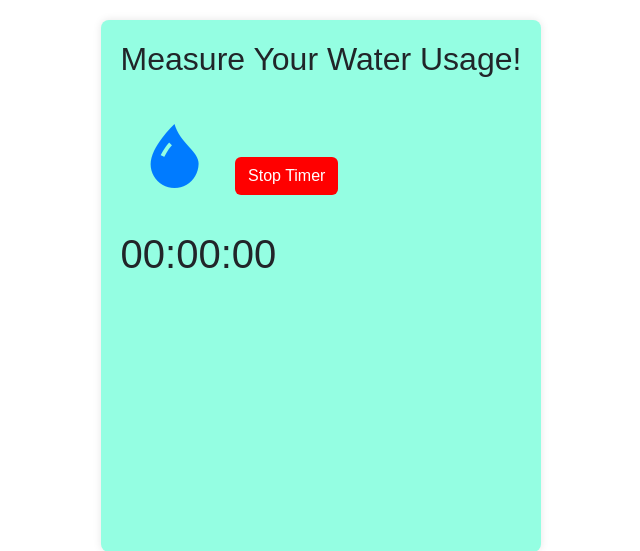
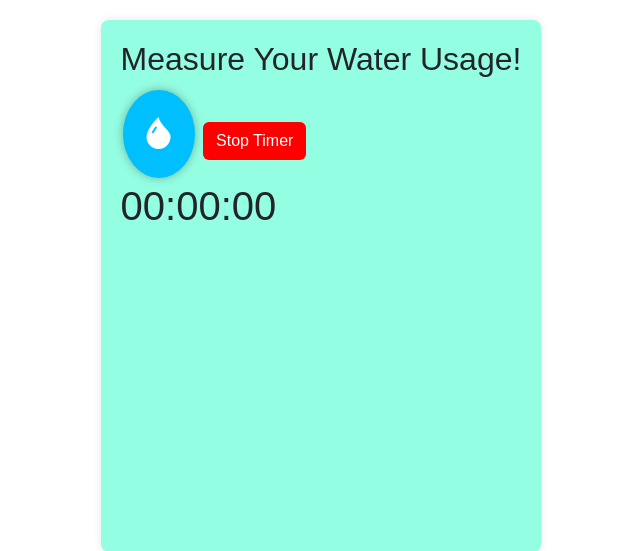
Before and after one commit to aryan-sathish/build-a-thon-2025, a Flask app: page / in a window 1280 px wide. Shown: the part 51-602 px from the top of the page, without its empty margins (319-959 px from the left). Run offline with Flask 3, Linux system fonts and the light colour scheme.

Commit message:
Added a few new features (recording results, messages based off amount of water, etc.)
Peter was here ✨

```diff
--- a/static/style.css
+++ b/static/style.css
@@ -76,17 +76,20 @@ button {
   font-family: "Poppins", sans-serif;
 }
 .water-btn {
-      background: none;          /* no default button color */
-      border: none;              /* remove border */
-      cursor: pointer;
-      font-size: 4rem;           /* size of the icon */
-      color: #007BFF;            /* solid blue fill */
-      transition: transform 0.2s ease, color 0.2s ease;
+     background: #00bfff;
+   border: none;
+   border-radius: 50%;
+   padding: 20px;
+   font-size: 2em;
+   color: white;
+   cursor: pointer;
+   box-shadow: 0 0 10px rgba(0,0,0,0.3);
+   transition: transform 0.2s, background 0.3s;
     }
 
     .water-btn:hover {
-      transform: scale(1.2);
-      color: #0056b3;           /* darker blue on hover */
+        transform: scale(1.1);
+        background: #0099cc;         /* darker blue on hover */
     }
 
     .water-btn:active {
--- a/templates/index.html
+++ b/templates/index.html
@@ -38,6 +38,14 @@
       let hours = 0;
       // let timer = 0;
       let interval = null;
+
+      window.addEventListener("load", () => {
+   const prev = localStorage.getItem("lastUsage");
+   if (prev) {
+      document.getElementById("Report").textContent =
+         "Last shower: " + parseFloat(prev).toFixed(2) + " gallons.";
+   }
+});
 
 
      const popup = document.getElementById("flow-popup");
@@ -85,6 +93,12 @@
                      // timer++;
                   }
                   updateTimerDisplay();
+
+                  let totalMinutes = hours * 60 + minutes + seconds / 60;
+                  let gallons_used = totalMinutes * selectedFlowRate;
+                  document.getElementById("Report").textContent = "Gallons used so far: " + gallons_used.toFixed(2);
+
+
                }, 1000);
             });
          });
@@ -105,6 +119,38 @@
             let gallons_used_report = ("You used " + gallons_used.toFixed(2) + " gallons of water!");
             document.getElementById("Report").innerHTML = gallons_used_report;
 
+
+            //Store previous usages for later reference
+            let previousUsage = localStorage.getItem("lastUsage");
+            if (previousUsage) {
+               document.getElementById("Report").textContent += "\nLast shower: " + parseFloat(previousUsage).toFixed(2) + " gallons.";
+            }
+            localStorage.setItem("lastUsage", gallons_used);
+
+
+            //Report how they did.
+            if (gallons_used < 10) {
+               document.getElementById("Report").innerHTML += " ✨🤩 WOW! You're a water saving legend!";
+               document.getElementById("Report").style.color = "gold";
+            }
+            else if (gallons_used < 15) {
+               document.getElementById("Report").innerHTML += " 🏆 Great job saving water!";
+               document.getElementById("Report").style.color = "aqua";
+            }
+            else if (gallons_used < 20) {
+               document.getElementById("Report").innerHTML += " 👍 Nice job! You're getting better!";
+               document.getElementById("Report").style.color = "aquamarine";
+            }  else if (gallons_used < 30) {
+               document.getElementById("Report").innerHTML += " 💧 Not bad, but you can do better!";
+               document.getElementById("Report").style.color = "blue";
+            } else if (gallons_used < 35) {
+               document.getElementById("Report").innerHTML += " 🚿 Try to shorten your showers!";
+               document.getElementById("Report").style.color = "salmon";
+            } else {
+               document.getElementById("Report").innerHTML += " 😡 DANG! No wonder why there are so many droughts! ";
+               document.getElementById("Report").style.color = "crimson";
+            }
+
          });
 
 
```
